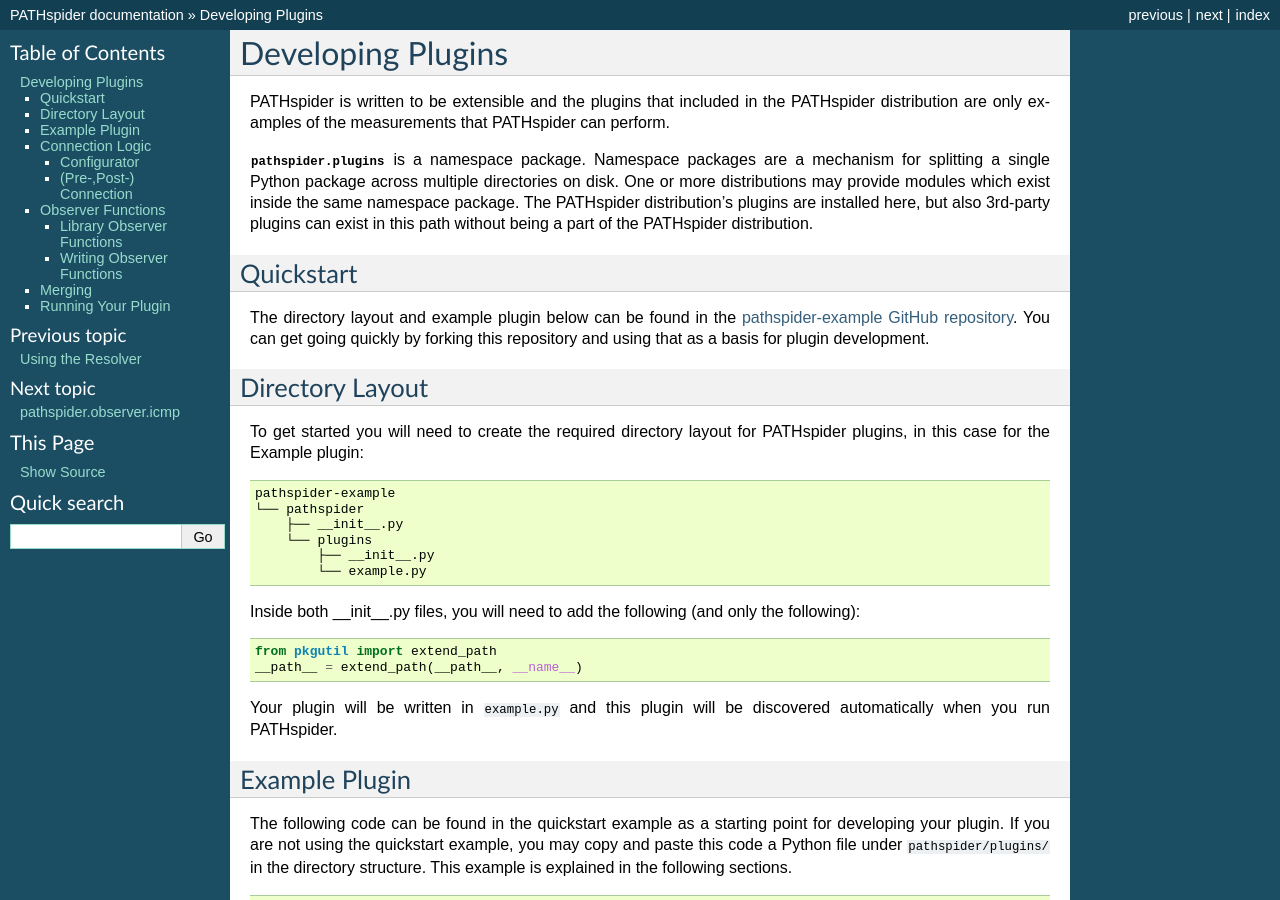
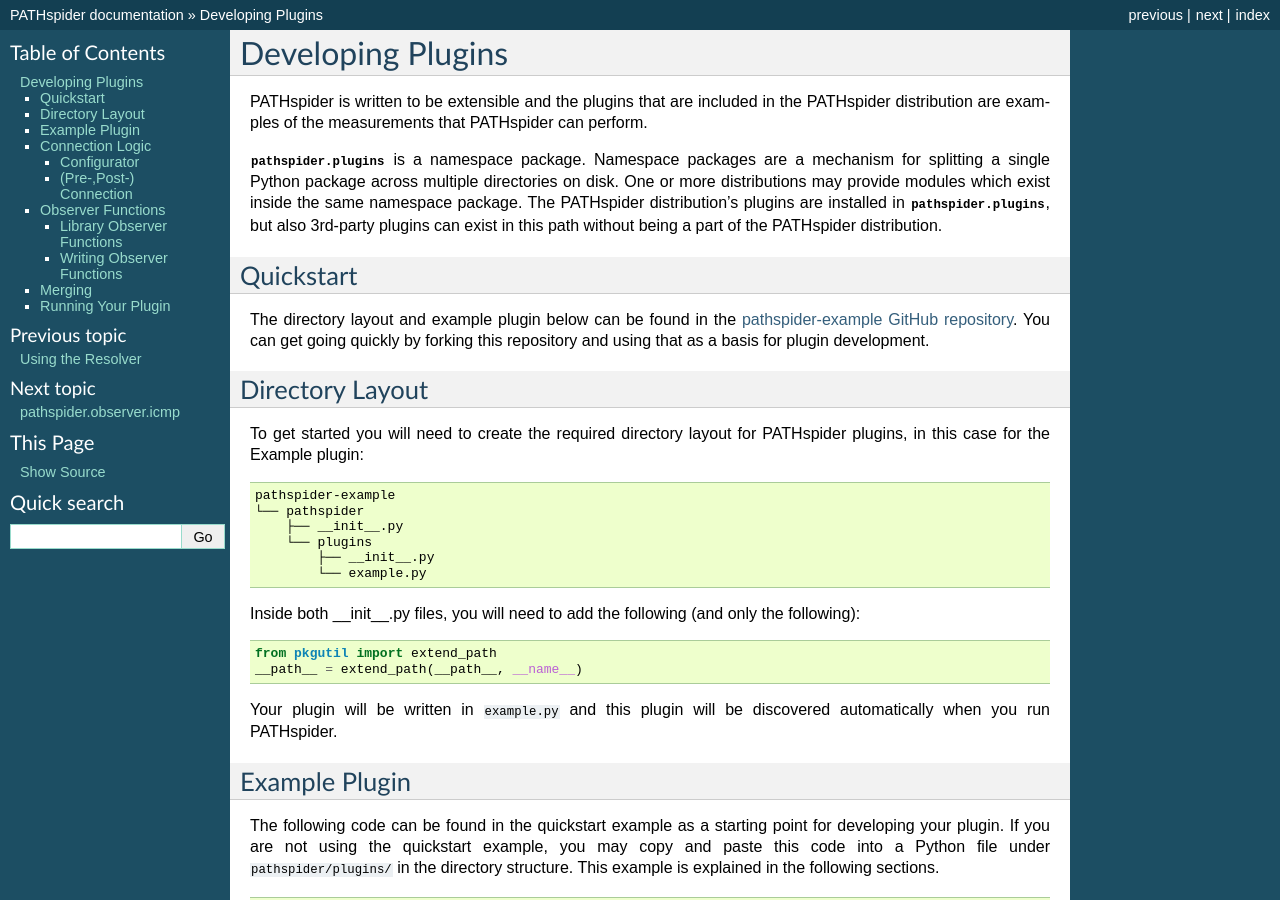
Before and after one commit to mami-project/pathspider, a Sphinx documentation site: the page built from doc/plugindev.rst, in a window 1280 px wide and 900 px high. Built offline with Sphinx 7.4.7, drawn with Linux system fonts in a browser that asks for light colours; some of the changed text lies outside the part shown.

Commit message:
Proofreading for plugindev.rst

```diff
--- a/doc/plugindev.rst
+++ b/doc/plugindev.rst
@@ -1,16 +1,16 @@
 Developing Plugins
 ==================
 
-PATHspider is written to be extensible and the plugins that included in the
-PATHspider distribution are only examples of the measurements that PATHspider
-can perform.
+PATHspider is written to be extensible and the plugins that are included in the
+PATHspider distribution are examples of the measurements that PATHspider can
+perform.
 
 :mod:`pathspider.plugins` is a namespace package. Namespace packages are a
 mechanism for splitting a single Python package across multiple directories on
 disk. One or more distributions may provide modules which exist inside the same
-namespace package. The PATHspider distribution's plugins are installed here,
-but also 3rd-party plugins can exist in this path without being a part of the
-PATHspider distribution.
+namespace package. The PATHspider distribution's plugins are installed in
+:mod:`pathspider.plugins`, but also 3rd-party plugins can exist in this path
+without being a part of the PATHspider distribution.
 
 Quickstart
 ----------
@@ -50,8 +50,9 @@
 
 The following code can be found in the quickstart example as a starting point
 for developing your plugin. If you are not using the quickstart example, you
-may copy and paste this code a Python file under ``pathspider/plugins/`` in the
-directory structure. This example is explained in the following sections.
+may copy and paste this code into a Python file under ``pathspider/plugins/``
+in the directory structure. This example is explained in the following
+sections.
 
 .. code-block:: python
 
@@ -159,9 +160,9 @@
 Observer Functions
 ------------------
 
-PATHspider's observer will accept functions and pass python-libtrace dissected
-packets along with the associated flow record to them for every packet
-recieved.
+PATHspider's observer will accept functions and pass `python-libtrace
+<https://www.cs.auckland.ac.nz/~nevil/python-libtrace/>`_ dissected packets
+along with the associated flow record to them for every packet recieved.
 
 The :mod:`pathspider.observer` module provides
 :func:`pathspider.observer.simple_observer` which allows the creation of a very
@@ -260,7 +261,7 @@
 
 If a function returns False, as it has identified the end of the flow, the
 Observer will consider the flow to be finished and will pass it to be merged
-with the job record after a short delay. This might occur, for TCP flows, when
+with the job record after a short delay. This might occur for TCP flows when
 both FIN packets have been seen using the
 :func:`pathspider.observer.tcp.tcp_complete` function.
 
```
